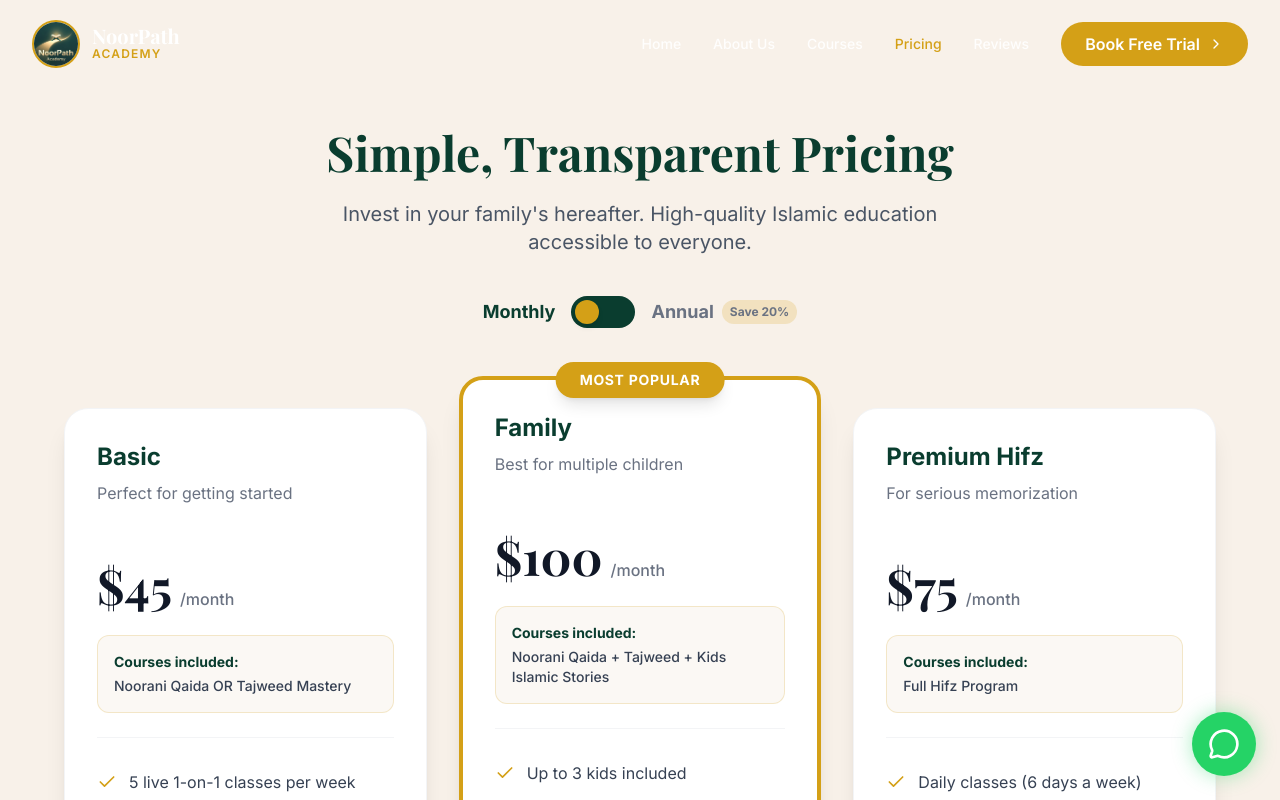
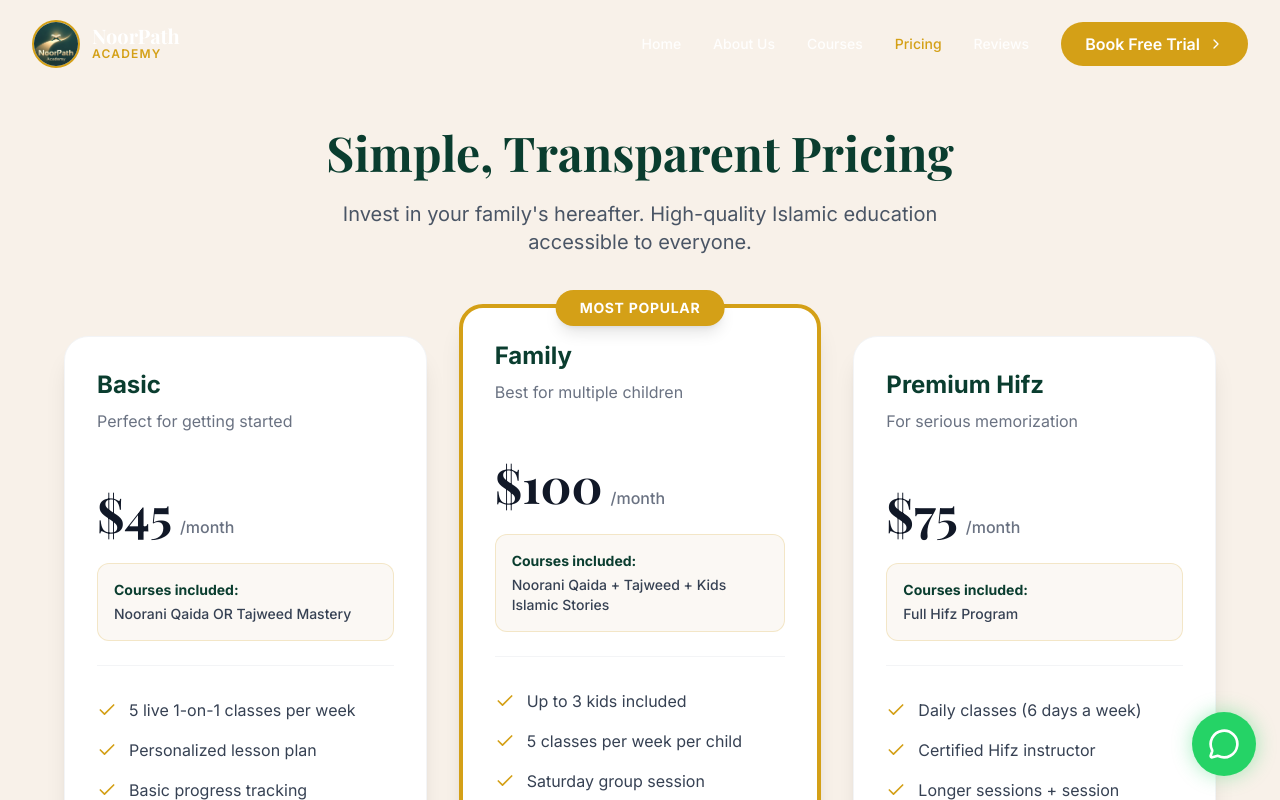
Before and after one commit to abdulraheem381/noorpath-academy, a React (Vite) app: page /noorpath-academy/pricing in a window 1280 px wide. Shown: the top 800 px of the page. Built offline with nearby package versions, Linux system fonts and the light colour scheme.

Commit message:
remove monthly/annual toggle and simplify to monthly only

```diff
--- a/src/pages/Pricing.jsx
+++ b/src/pages/Pricing.jsx
@@ -1,10 +1,9 @@
-import { useState, useEffect } from 'react';
+import { useEffect } from 'react';
 import { motion } from 'framer-motion';
 import { Check, Shield, Lock, Info } from 'lucide-react';
 import { Link, useLocation } from 'react-router-dom';
 
 const Pricing = () => {
-    const [isAnnual, setIsAnnual] = useState(false);
     const location = useLocation();
 
     const queryParams = new URLSearchParams(location.search);
@@ -110,28 +109,6 @@ const Pricing = () => {
                             Great choice! You selected {courseName} → {plans.find(p => p.id === selectedPlan)?.name} Plan is perfect for you ✅
                         </motion.div>
                     )}
-
-                    <motion.div
-                        initial={{ opacity: 0, scale: 0.9 }}
-                        animate={{ opacity: 1, scale: 1 }}
-                        transition={{ delay: 0.2 }}
-                        className="flex items-center justify-center gap-4"
-                    >
-                        <span className={`text-lg font-bold ${!isAnnual ? 'text-brand-green' : 'text-gray-500'}`}>Monthly</span>
-                        <button
-                            onClick={() => setIsAnnual(!isAnnual)}
-                            className="w-16 h-8 bg-brand-green rounded-full p-1 relative transition-colors focus:outline-none focus:ring-2 focus:ring-brand-gold focus:ring-offset-2"
-                        >
-                            <motion.div
-                                className="w-6 h-6 bg-brand-gold rounded-full shadow-md"
-                                animate={{ x: isAnnual ? 32 : 0 }}
-                                transition={{ type: "spring", stiffness: 500, damping: 30 }}
-                            />
-                        </button>
-                        <span className={`text-lg font-bold flex items-center gap-2 ${isAnnual ? 'text-brand-green' : 'text-gray-500'}`}>
-                            Annual <span className="text-xs px-2 py-1 bg-brand-gold/20 text-brand-gold-dark rounded-full">Save 20%</span>
-                        </span>
-                    </motion.div>
                 </div>
 
                 <div className="grid md:grid-cols-3 gap-8 max-w-6xl mx-auto">
@@ -164,7 +141,7 @@ const Pricing = () => {
 
                                 <div className="mb-6 flex items-baseline gap-2">
                                     <span className="text-5xl font-display font-bold text-brand-navy">
-                                        ${isAnnual ? plan.annualPrice : plan.monthlyPrice}
+                                        ${plan.monthlyPrice}
                                     </span>
                                     <span className="text-gray-500 font-medium">/month</span>
                                 </div>
```
